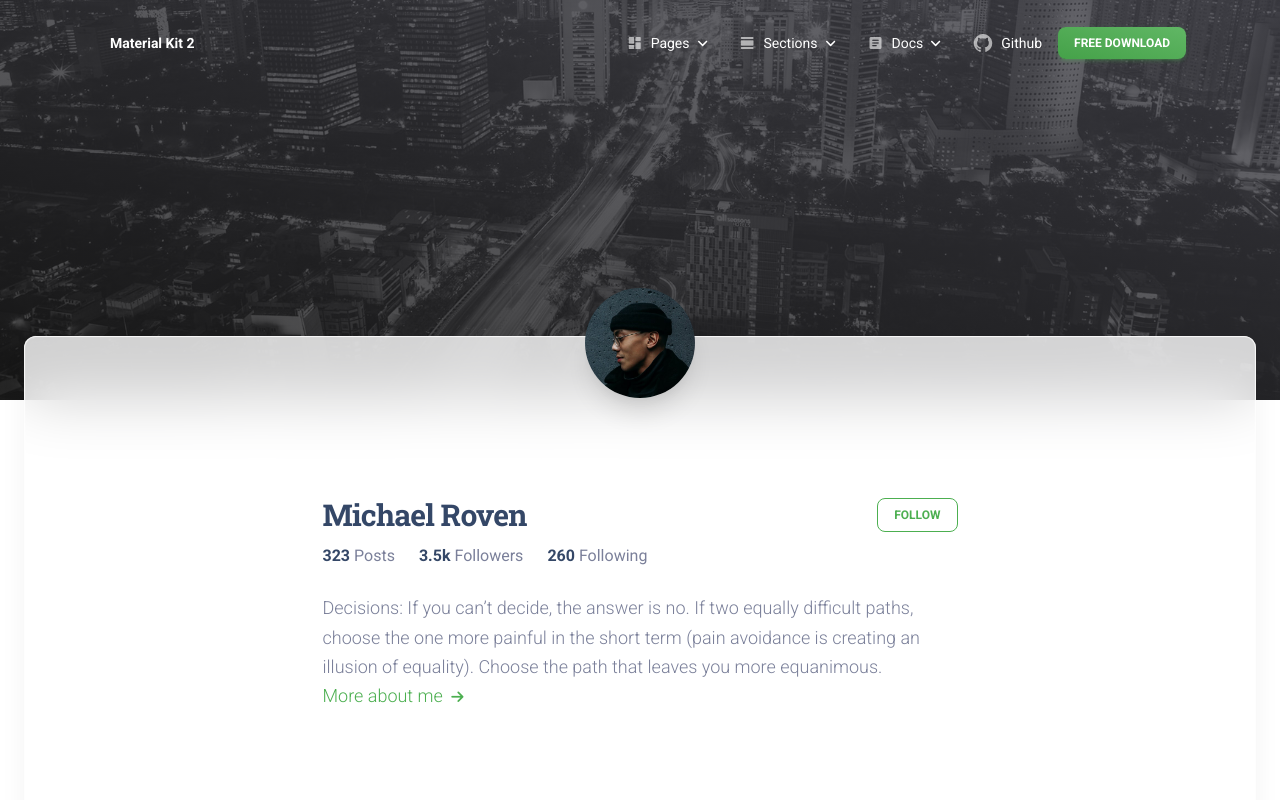
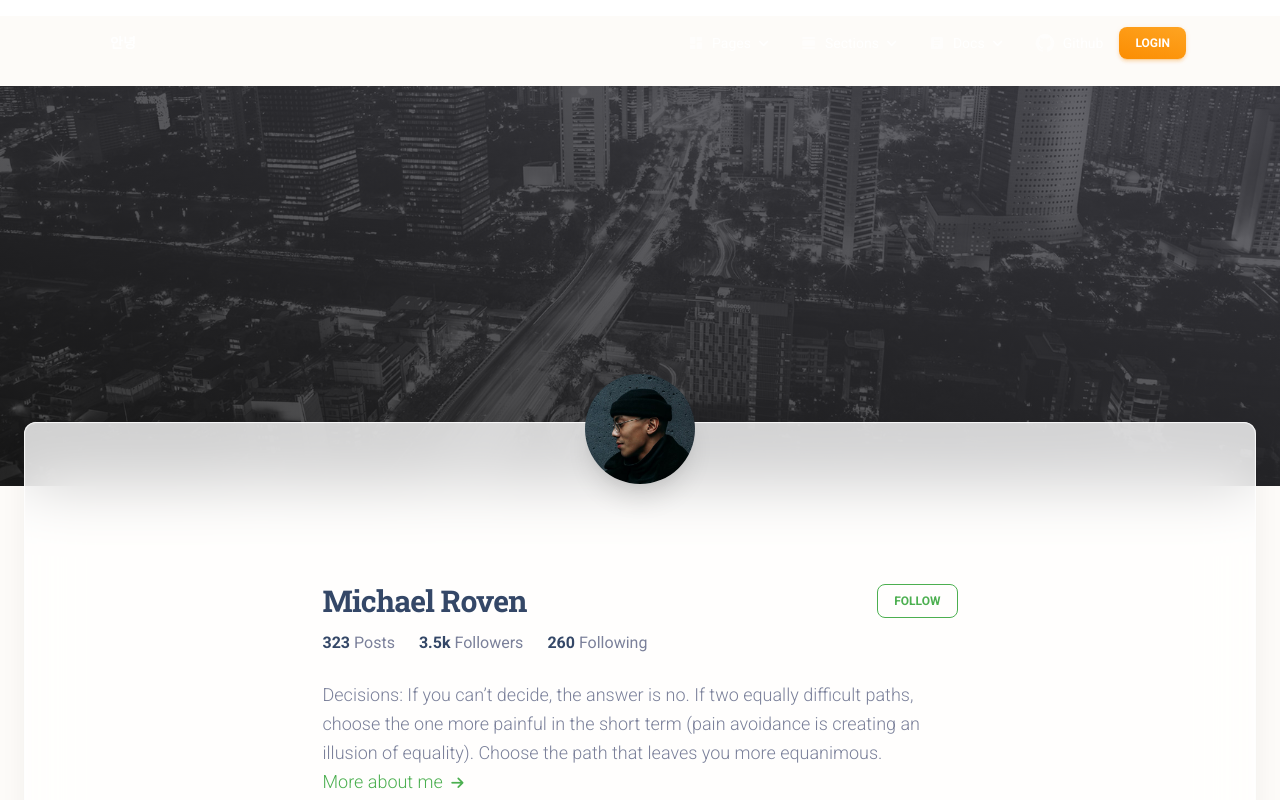
Before and after one commit to yangchanyong/MEVN-Board-front-template, a Vue app: page /pages/landing-pages/author in a window 1280 px wide. Shown: the top 800 px of the page. Built offline with nearby package versions, Linux system fonts and the light colour scheme.

Commit message:
favicon 변경 FooterDefault.vue 높이 수정 NavbarDefault.vue 메뉴 수정중 배경색 변경

```diff
--- a/index.html
+++ b/index.html
@@ -1,5 +1,5 @@
 <!DOCTYPE html>
-<html lang="en">
+<html lang="ko">
   <head>
     <meta charset="utf-8" />
     <meta
@@ -12,7 +12,7 @@
       href="./assets/img/apple-icon.png"
     />
     <link rel="icon" type="image/png" href="./src/assets/img/favicon.png" />
-    <title>Vue Material Kit 2 by Creative Tim</title>
+    <title>Oring Vape2</title>
     <!--     Fonts and icons     -->
     <link
       rel="stylesheet"
@@ -32,7 +32,7 @@
   </head>
 
   <body>
-    <div id="app"></div>
+    <div id="app" style="background-color: #fdfbf8"></div>
     <script type="module" src="/src/main.js"></script>
   </body>
 </html>
--- a/src/examples/footers/FooterDefault.vue
+++ b/src/examples/footers/FooterDefault.vue
@@ -34,10 +34,10 @@ defineProps({
 });
 </script>
 <template>
-  <footer class="footer pt-5 mt-5">
+  <footer class="footer mt-5">
     <div class="container">
       <div class="row">
-        <div class="col-md-3 mb-4 m-auto">
+        <div class="col-md-3 m-auto">
           <div class="text-center">
             <a :href="brand.route">
               <h6 class="font-weight-bolder mb-4">{{ brand.name }}</h6>
@@ -81,10 +81,7 @@ defineProps({
             <p class="text-dark my-4 text-sm font-weight-normal">
               All rights reserved. Copyright ©
               {{ new Date().getFullYear() }}
-              Material Kit by
-              <a href="https://www.creative-tim.com" target="_blank"
-                >Creative Tim</a
-              >.
+              OringVape2
             </p>
           </div>
         </div>
--- a/src/examples/navbars/NavbarDefault.vue
+++ b/src/examples/navbars/NavbarDefault.vue
@@ -15,9 +15,9 @@ const props = defineProps({
     color: String,
     label: String,
     default: () => ({
-      route: "https://www.creative-tim.com/product/vue-material-kit",
-      color: "bg-gradient-success",
-      label: "Free Download"
+      route: "http://localhost:3000/login",
+      color: "bg-gradient-warning",
+      label: "Login"
     })
   },
   transparent: {
@@ -93,9 +93,9 @@ watch(
   <nav
     class="navbar navbar-expand-lg top-0"
     :class="{
-      'z-index-3 w-100 shadow-none navbar-transparent position-absolute my-3':
+      'z-index-3 w-100 shadow-none navbar-transparent my-3':
         props.transparent,
-      'my-3 blur border-radius-lg z-index-3 py-2 shadow py-2 start-0 end-0 mx-4 position-absolute mt-4':
+      'my-3 blur border-radius-lg z-index-3 py-2 shadow py-2 start-0 end-0 mx-4 mt-4':
         props.sticky,
       'navbar-light bg-white py-3': props.light,
       ' navbar-dark bg-gradient-dark z-index-3 py-3': props.dark
@@ -120,7 +120,7 @@ watch(
         title="Designed and Coded by Creative Tim"
         data-placement="bottom"
       >
-        Material Kit 2
+        안녕
       </RouterLink>
       <RouterLink
         class="navbar-brand d-block d-md-none"
--- a/src/views/Presentation/PresentationView.vue
+++ b/src/views/Presentation/PresentationView.vue
@@ -38,20 +38,14 @@ onMounted(() => {
 });
 onUnmounted(() => {
   body.classList.remove("presentation-page");
-  body.classList.remove("bg-oring");
+  // body.classList.remove("bg-oring");
 });
 </script>
 
+
 <template>
-  <div class="container position-sticky z-index-sticky top-0">
-    <div class="row">
-      <div class="col-12">
-        <NavbarDefault :sticky="true" />
-      </div>
-    </div>
-  </div>
   <Header>
-    <div class="page-header min-vh-50" href="/">
+    <div class="page-header min-vh-25" href="/">
       <div class="container">
         <div class="row">
           <div class="col-lg-4 position-relative">
@@ -71,8 +65,15 @@ onUnmounted(() => {
       </div>
     </div>
   </Header>
+  <div class="container position-sticky z-index-sticky top-0">
+    <div class="row">
+      <div class="col-12">
+        <NavbarDefault :sticky="true" />
+      </div>
+    </div>
+  </div>
 
-  <div class="card card-body blur shadow-blur mx-3 mx-md-4 mt-n6">
+  <div class="card card-body blur shadow-blur mx-3 mx-md-4">
     <PresentationCounter />
     <PresentationInformation />
     <PresentationExample :data="data" />
```
Also changed, not shown: src/assets/css/material-kit-pro.min.css, src/assets/img/favicon.png.
